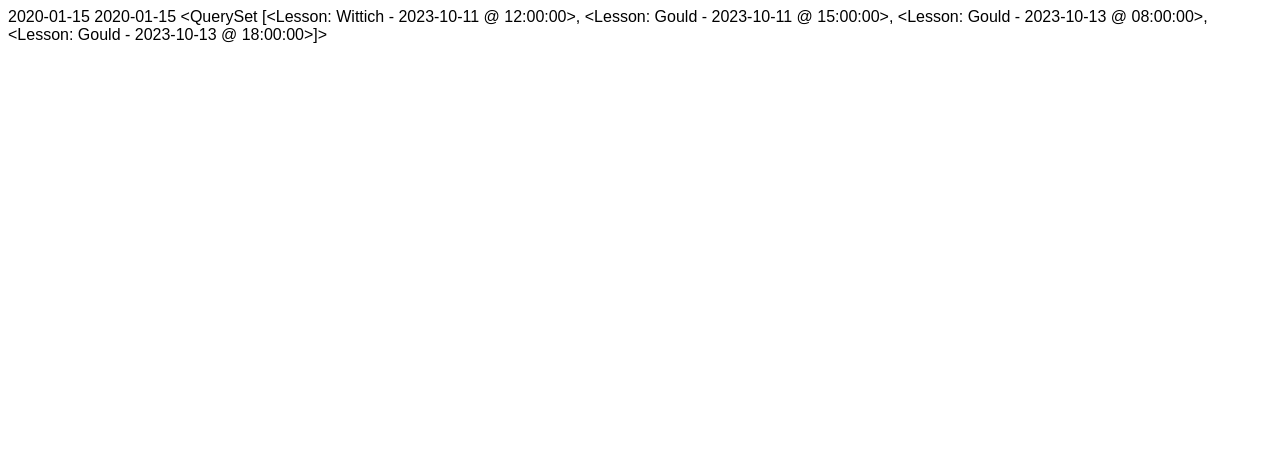
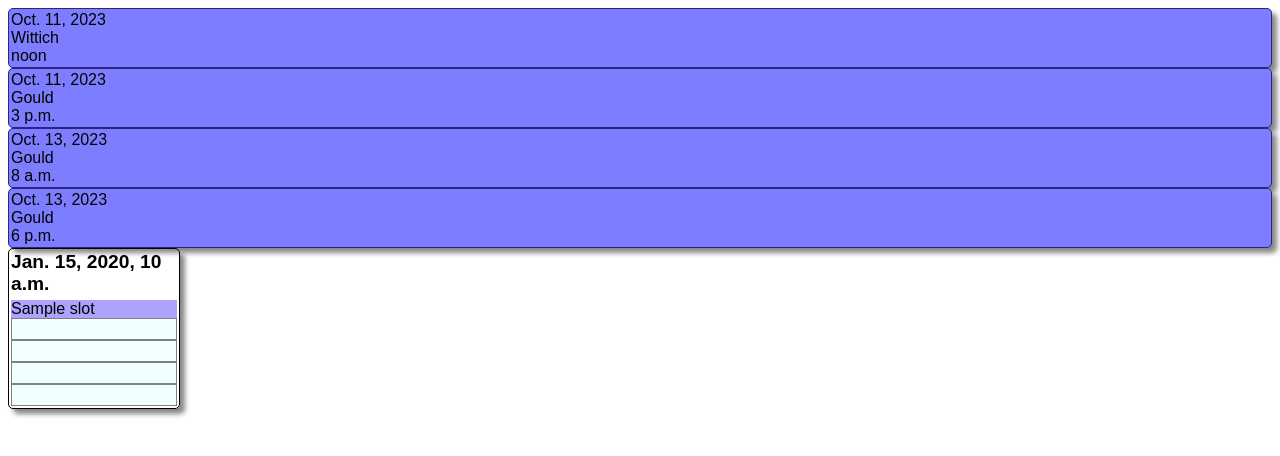
Before and after one commit to adamhannadev/django, a Django app: template ahbd/bookings/templates/bookings/week.html in a window 1280 px wide. Shown: the top 456 px of the page. Run offline with Django 4.2, Linux system fonts and the light colour scheme; data comes from the database, SQL or seed files in the repository; the template is opened without the code that fills it: values that come from a table or form of the project are taken from there, most other values are stand-ins (such as "Sample title", 1, 10 or a date in 2020).

Commit message:
Create lesson blocks

```diff
--- a/ahbd/bookings/templates/bookings/week.html
+++ b/ahbd/bookings/templates/bookings/week.html
@@ -1,11 +1,12 @@
 <!DOCTYPE html>
 <html>
+
 <head>
   <title>Calendar Week View</title>
   <style>
     body {
       font-family: sans-serif;
-      background-color:white;
+      background-color: white;
     }
 
     .calendar-week-view {
@@ -20,6 +21,7 @@
       border-radius: 5px;
       box-shadow: 5px 5px 5px #888888;
     }
+
     .calendar-week-view-day:hover {
       padding: 2px;
       background-color: rgb(209, 209, 255);
@@ -39,59 +41,60 @@
       list-style: none;
       margin-bottom: 0;
     }
-    .calendar-week-view-day-events > .quarter-hour {
+
+    .calendar-week-view-day-events>.quarter-hour {
       margin-bottom: 5px;
       background-color: azure;
       font-size: x-small;
       border: 1px solid gray;
       padding: 10px;
-      margin:0px;
+      margin: 0px;
       align-content: stretch;
     }
+
     .lesson {
+      width:1fr;
       padding: 2px;
       background-color: rgb(125, 125, 255);
       border: 1px solid #2e2381;
       border-radius: 5px;
       box-shadow: 5px 5px 5px #888888;
     }
-    .booked_time{
+
+    .booked_time {
       background-color: #ada3ff;
     }
+
     #booked {
       background-color: #ada3ff;
     }
   </style>
 </head>
+
 <body>
-{{ lesson_times }}
-{{ times }}
-{{ lessons }}
-</body>
-<!-- <body>
+  {% for l in lessons %}
+  <div class="lesson">
+    <div class="lesson_date">{{l.lesson_date.date }}</div>
+    <div class="student">{{ l.student.last_name }}</div>
+    <div class="lesson_time">{{ l.lesson_date.time }}</div>
+  </div>
+{% endfor %}
+
+
   <div class="calendar-week-view">
-    {% for day in week %}
+    {% for day in days %}
     <div class="calendar-week-view-day">
-      <div class="calendar-week-view-day-header">{{day}}</div>
+      <div class="calendar-week-view-day-header" id="{{day.date}}">{{day.date}}</div>
       <div class="calendar-week-view-day-events">
         {% for slot in times %}
-        {% for lesson_time in lesson_times %}
-        {% if slot == lesson_time %}
-        <div class="booked_time">{{bl}}</div>
-            {% for n in '1234' %}
-            <div class="quarter-hour" id="booked"></div>
-            {% endfor %}
-          {% else %}
-          <div class="not_booked_time" id="{{slot}}">{{slot}}</div>
+        <div class="booked_time" id="slot">{{slot}}</div>
             {% for n in '1234' %}
             <div class="quarter-hour"></div>
             {% endfor %}
-            {% endif %}
-        {% endfor %}
         {% endfor %}
       </div>
     </div>
     {% endfor %}
-</div> -->
+</div>
 </body>
 </html>
--- a/ahbd/bookings/views.py
+++ b/ahbd/bookings/views.py
@@ -1,5 +1,6 @@
 from django.shortcuts import render
 from datetime import datetime
+import pandas as pd
 from bookings.models import Lesson
 
 def calendar(request):
@@ -12,10 +13,14 @@ def calendar(request):
         return lesson.lesson_date.strftime("%I:%M %p")
     lessons = Lesson.objects.all()
     lesson_times = map(return_formatted_time, lessons)
+    week_start = datetime.now()
+    datelist = pd.date_range(week_start, periods=7).tolist()
+    formatted_dates = map(return_formatted_time, datelist)
     return render(
         request,
         "bookings/week.html",
         {
+            "days": datelist,
             "lessons": lessons,
             "times": times,
             "lesson_times": list(lesson_times),
```
